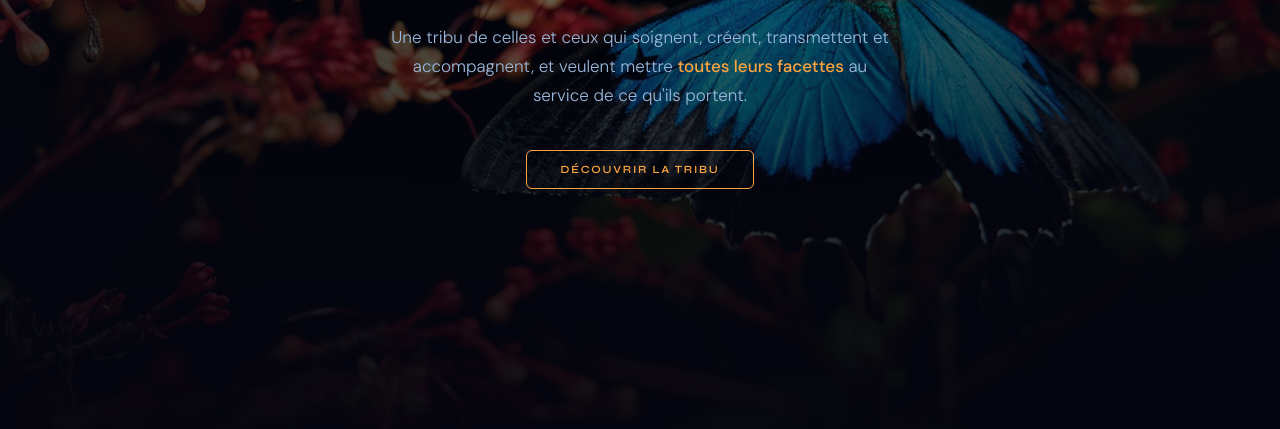
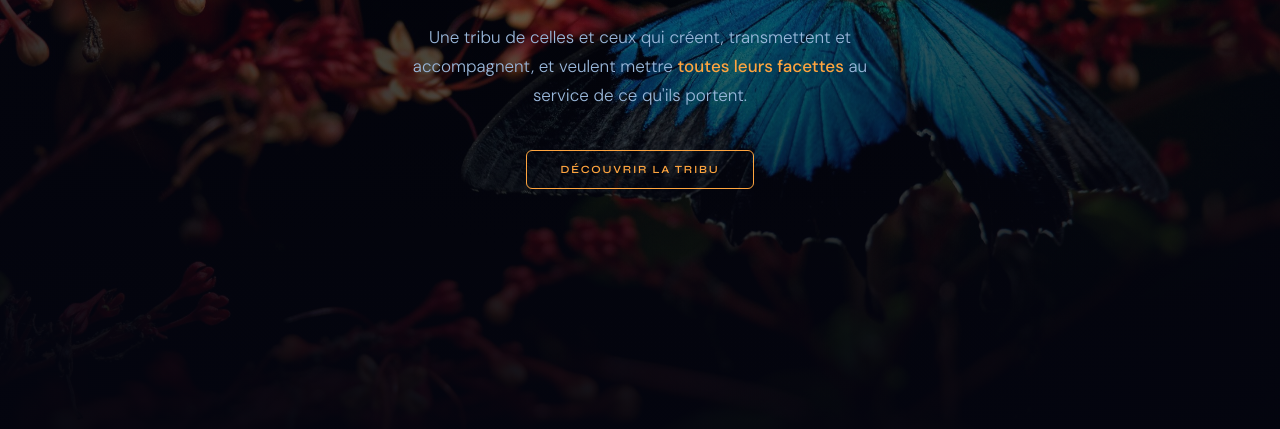
Before and after one commit to AnysM/la-tribu-morpho-landing, a plain HTML site: page index.html in a window 1280 px wide. Shown: the part 371-800 px from the top of the page. Drawn offline with Linux system fonts and the light colour scheme; a web font is replaced by a local one.

Commit message:
Hero : retrait du verbe soignent (créent, transmettent et accompagnent)

```diff
--- a/index.html
+++ b/index.html
@@ -1451,7 +1451,7 @@
   <div class="container">
     <div class="accroche fade-in">
       <p class="accroche-main">Donner vie à ton projet.<br><span style="color:#FFA53F;">Révéler qui tu es vraiment.</span></p>
-      <p class="accroche-sub">Une tribu de celles et ceux qui soignent, créent, transmettent et accompagnent, et veulent mettre <span class="hl">toutes leurs facettes</span> au service de ce qu'ils portent.</p>
+      <p class="accroche-sub">Une tribu de celles et ceux qui créent, transmettent et accompagnent, et veulent mettre <span class="hl">toutes leurs facettes</span> au service de ce qu'ils portent.</p>
       <a href="#cest-quoi" class="btn" style="margin-top:40px;">Découvrir la Tribu</a>
     </div>
   </div>
```
Also changed, not shown: v6.html (+1 -1 lines).
